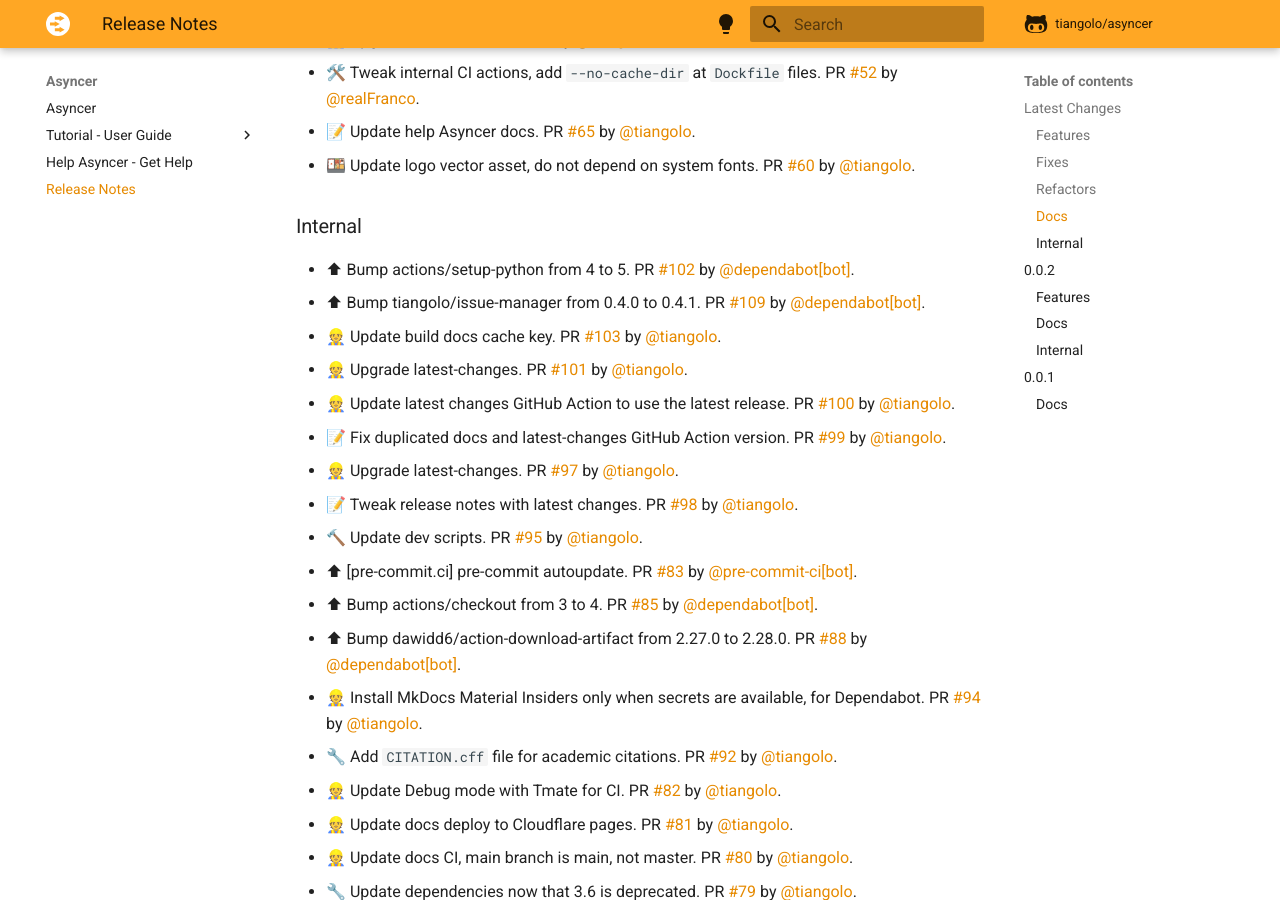
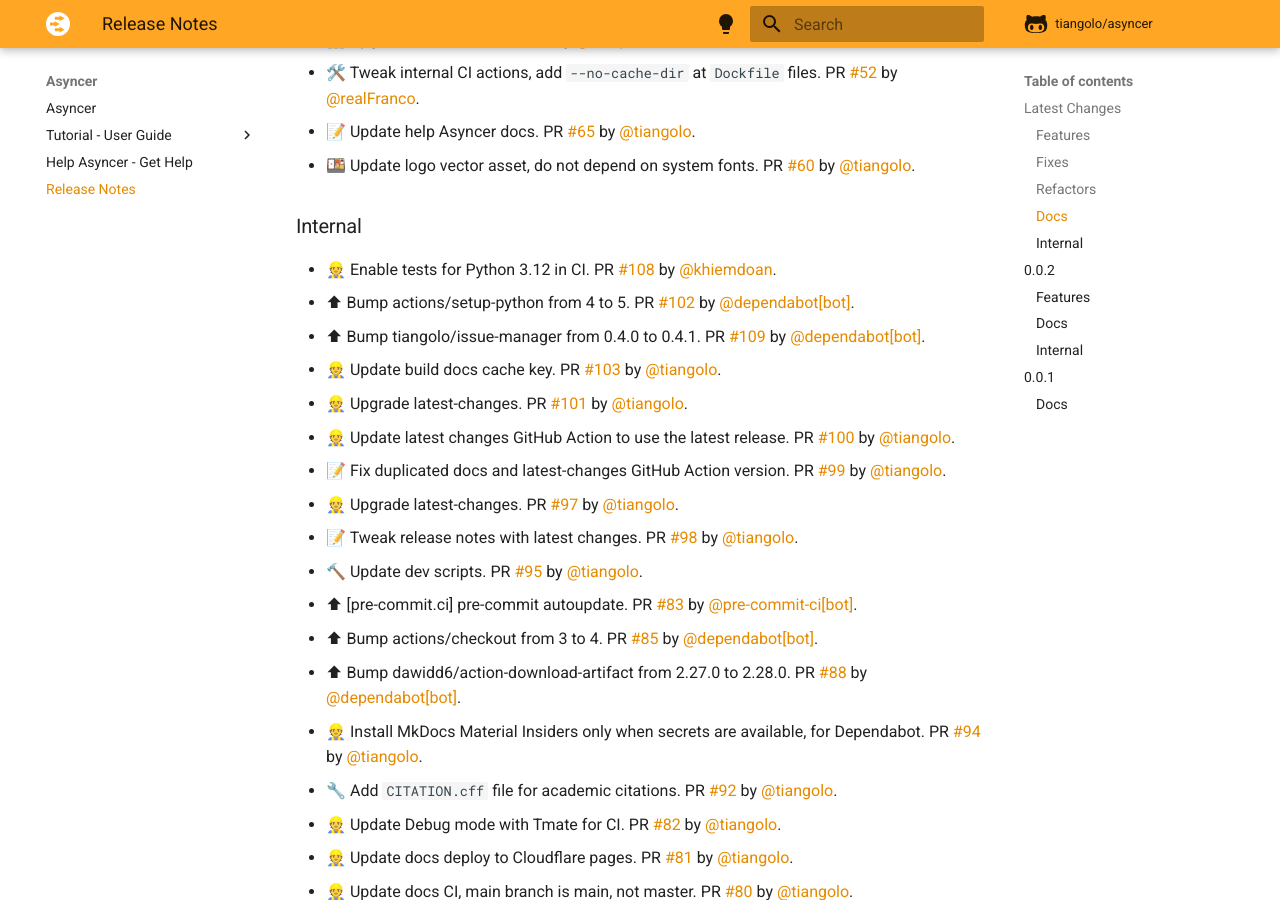
Before and after one commit to balintfrankas/fastapi-asyncer, an MkDocs documentation site: the page built from docs/release-notes.md, in a window 1280 px wide and 900 px high, scrolled down 620 px. Built offline with MkDocs 1.6.1 and Material for MkDocs 9.7.7, drawn with Linux system fonts in a browser that asks for light colours; comment, search, counter and statistics services are not loaded.

Commit message:
📝 Update release notes

```diff
--- a/docs/release-notes.md
+++ b/docs/release-notes.md
@@ -24,6 +24,7 @@
 
 ### Internal
 
+* 👷 Enable tests for Python 3.12 in CI. PR [#108](https://github.com/tiangolo/asyncer/pull/108) by [@khiemdoan](https://github.com/khiemdoan).
 * ⬆ Bump actions/setup-python from 4 to 5. PR [#102](https://github.com/tiangolo/asyncer/pull/102) by [@dependabot[bot]](https://github.com/apps/dependabot).
 * ⬆ Bump tiangolo/issue-manager from 0.4.0 to 0.4.1. PR [#109](https://github.com/tiangolo/asyncer/pull/109) by [@dependabot[bot]](https://github.com/apps/dependabot).
 * 👷 Update build docs cache key. PR [#103](https://github.com/tiangolo/asyncer/pull/103) by [@tiangolo](https://github.com/tiangolo).
```
